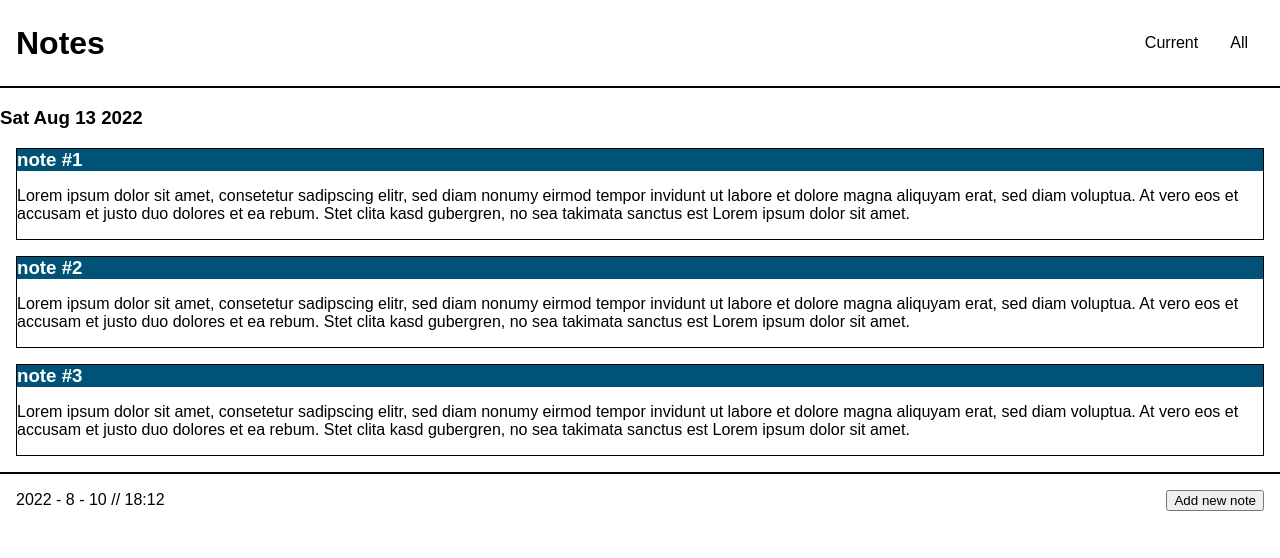
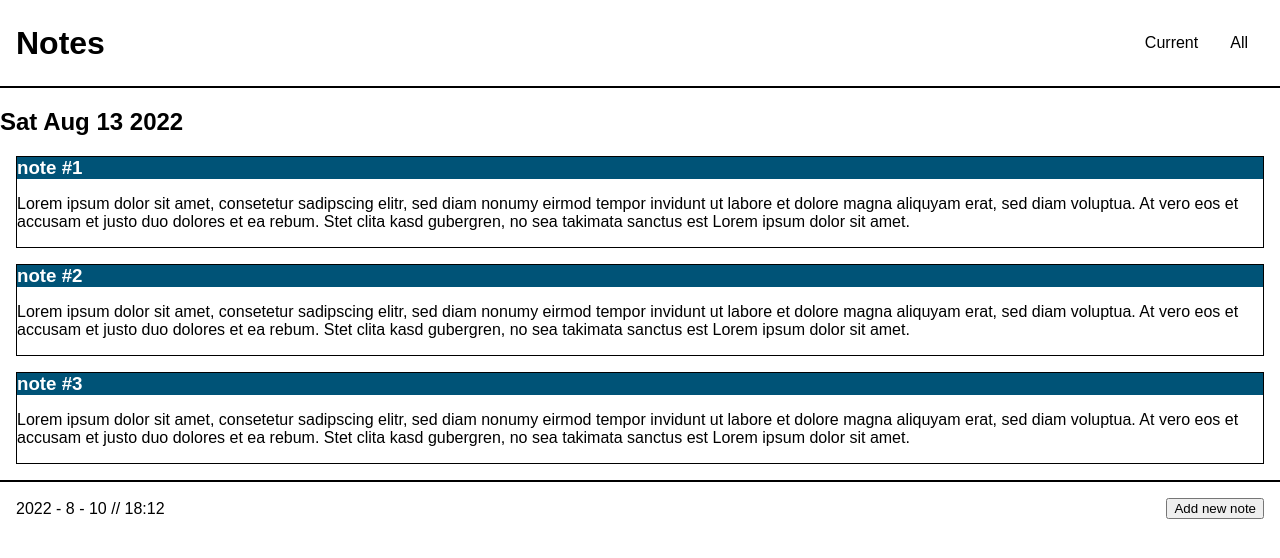
Before and after one commit to yannhn/notes, a React (Create React App) app: page / in a window 1280 px wide. Shown: the top 558 px of the page. Built offline with nearby package versions, Linux system fonts and the light colour scheme.

Commit message:
setup date-sort

```diff
--- a/src/components/Note/NoteList/NoteList.js
+++ b/src/components/Note/NoteList/NoteList.js
@@ -8,13 +8,23 @@ export default function NoteList() {
   const dates = notes.map((note) => note.date);
   const uniqueDates = [...new Set(dates)];
 
+  //TODO: Should only display the input of the current week
+  //TODO: filter by current week?
+
+  //FIXME: Currently just shows the last input
+
+  const sortedDate = uniqueDates.sort((a, b) => new Date(b) - new Date(a));
+  console.log(sortedDate);
+  const recentDate = sortedDate.slice(0, 1);
+  console.log(recentDate);
+
   return (
     <>
       {uniqueDates
         .sort((a, b) => new Date(b) - new Date(a))
         .map((date) => (
           <section key={date}>
-            <h3>{date}</h3>
+            <h2>{date}</h2>
             {notes
               .filter((note) => note.date === date)
               .map((note) => (
```
Also changed, not shown: src/components/Note/NoteDate/NoteDate.js (added), src/components/Note/NoteDate/Styled.js (added), 1 other file (tests, documents, lock files or other folders).
